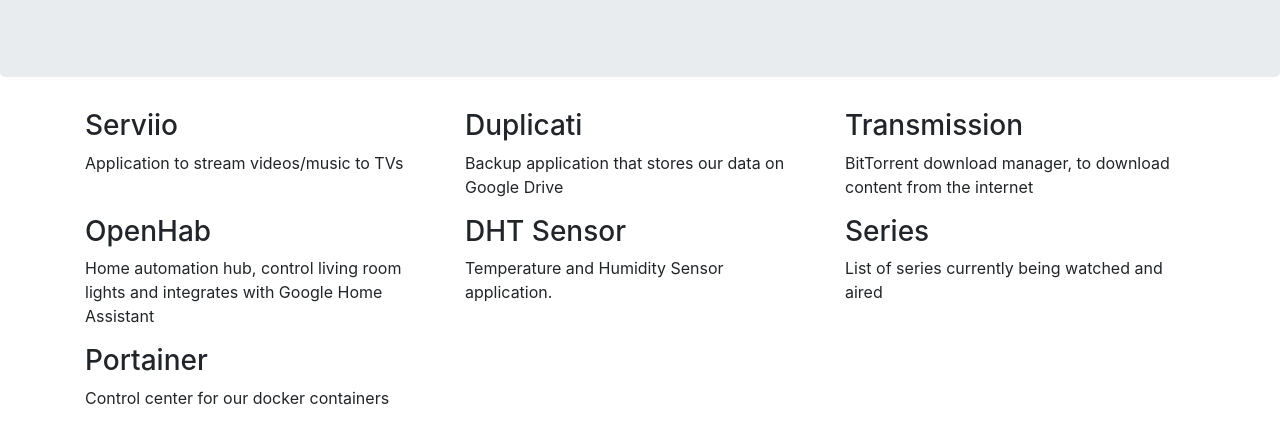
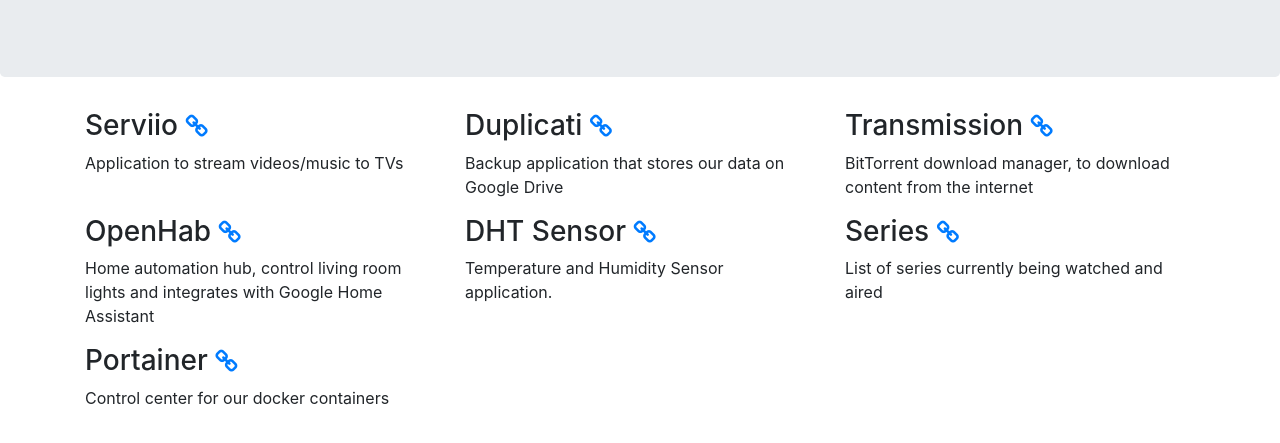
Before and after one commit to leoneces/home_site, a plain HTML site: page public-html/index.html in a window 1280 px wide. Shown: the part 147-590 px from the top of the page. Drawn offline with nearby package versions, Linux system fonts and the light colour scheme.

Commit message:
Add link icons and code to test relative link to different port

```diff
--- a/public-html/index.html
+++ b/public-html/index.html
@@ -7,6 +7,7 @@
 		<script src="https://cdnjs.cloudflare.com/ajax/libs/popper.js/1.14.7/umd/popper.min.js" integrity="sha384-UO2eT0CpHqdSJQ6hJty5KVphtPhzWj9WO1clHTMGa3JDZwrnQq4sF86dIHNDz0W1" crossorigin="anonymous"></script>
 		<script src="https://stackpath.bootstrapcdn.com/bootstrap/4.3.1/js/bootstrap.min.js" integrity="sha384-JjSmVgyd0p3pXB1rRibZUAYoIIy6OrQ6VrjIEaFf/nJGzIxFDsf4x0xIM+B07jRM" crossorigin="anonymous"></script>
 		<meta name="viewport" content="width=device-width, initial-scale=1, shrink-to-fit=no">
+		<link rel="stylesheet" href="https://cdnjs.cloudflare.com/ajax/libs/font-awesome/4.7.0/css/font-awesome.min.css">
 	</head>
 	<body>
 		<div class="jumbotron text-center">
@@ -17,37 +18,37 @@
 		<div class="container">
 			<div class="row">
 				<div class="col-sm-4">
-					<h3>Serviio</h3>
+					<h3>Serviio <a href=":23423/console/#/app/welcome"><i class="fa fa-link" style="font-size:24px"></i></a></h3>
 					<p>Application to stream videos/music to TVs</p>
 				</div>
 				<div class="col-sm-4">
-					<h3>Duplicati</h3>
+					<h3>Duplicati <a href=""><i class="fa fa-link" style="font-size:24px"></i></a></h3>
 					<p>Backup application that stores our data on Google Drive</p>
 				</div>
 				<div class="col-sm-4">
-					<h3>Transmission</h3>
+					<h3>Transmission <a href=""><i class="fa fa-link" style="font-size:24px"></i></a></h3>
 					<p>BitTorrent download manager, to download content from the internet</p>
 				</div>
 			</div>
 
 			<div class="row">
 				<div class="col-sm-4">
-					<h3>OpenHab</h3>
+					<h3>OpenHab <a href=""><i class="fa fa-link" style="font-size:24px"></i></a></h3>
 					<p>Home automation hub, control living room lights and integrates with Google Home Assistant</p>
 				</div>
 				<div class="col-sm-4">
-					<h3>DHT Sensor</h3>
+					<h3>DHT Sensor <a href=""><i class="fa fa-link" style="font-size:24px"></i></a></h3>
 					<p>Temperature and Humidity Sensor application.</p>
 				</div>
 				<div class="col-sm-4">
-					<h3>Series</h3>
+					<h3>Series <a href=""><i class="fa fa-link" style="font-size:24px"></i></a></h3>
 					<p>List of series currently being watched and aired</p>
 				</div>
 			</div>
 
 			<div class="row">
 				<div class="col-sm-4">
-					<h3>Portainer</h3>
+					<h3>Portainer <a href=""><i class="fa fa-link" style="font-size:24px"></i></a></h3>
 					<p>Control center for our docker containers</p>
 				</div>
 			</div>
```
